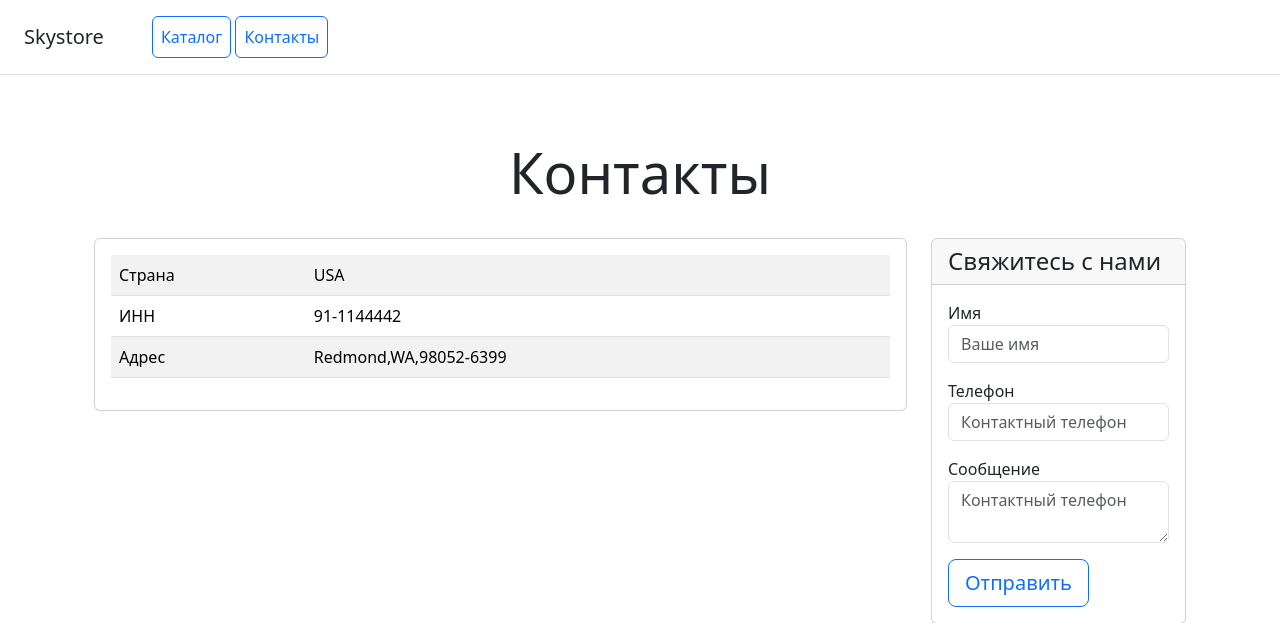
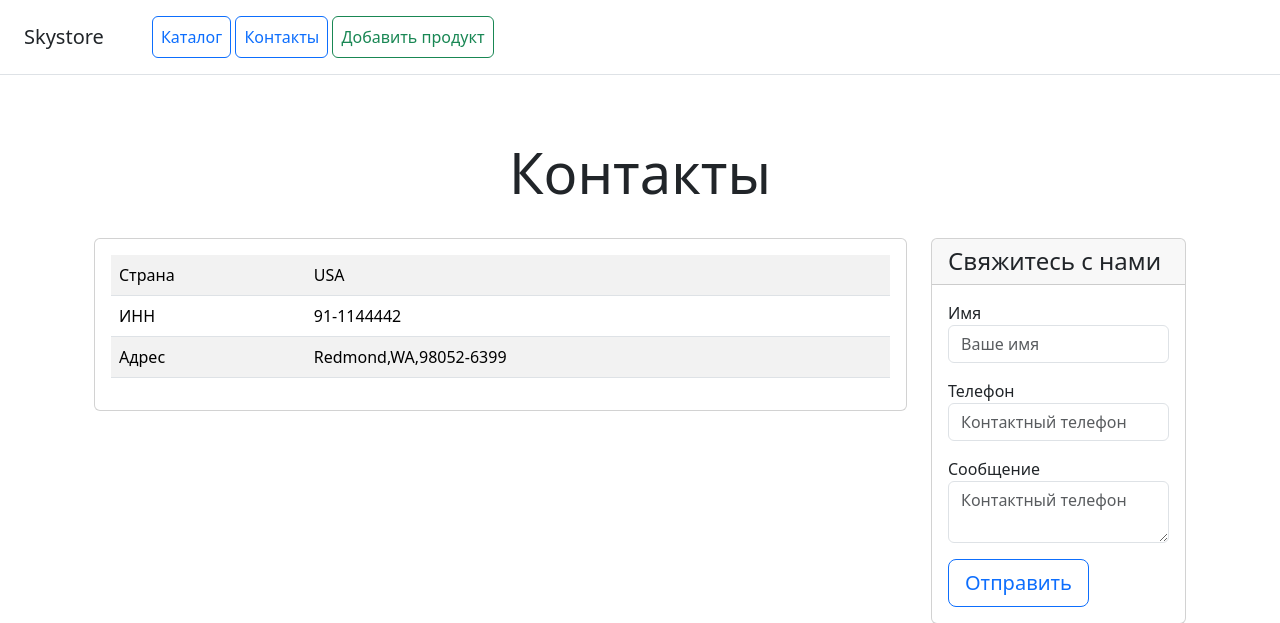
Before and after one commit to ptanch/online_store_pt, a Django app: page /contacts/ in a window 1280 px wide. Shown: the top 623 px of the page. Run offline with Django 5.2, Linux system fonts and the light colour scheme; parts of the project's set-up code (start-up, migrations or seed data) failed here and were passed over.

Commit message:
добавлена кнопка создания нового продукта

```diff
--- a/catalog/templates/catalog/base.html
+++ b/catalog/templates/catalog/base.html
@@ -17,6 +17,7 @@
     <nav class="ms-5">
         <a class="p-2 btn btn-outline-primary" href="/">Каталог</a>
         <a class="p-2 btn btn-outline-primary" href="/contacts/">Контакты</a>
+        <a class="p-2 btn btn-outline-success" href="{% url 'catalog:product_create' %}">Добавить продукт</a>
     </nav>
 </div>
 
```
